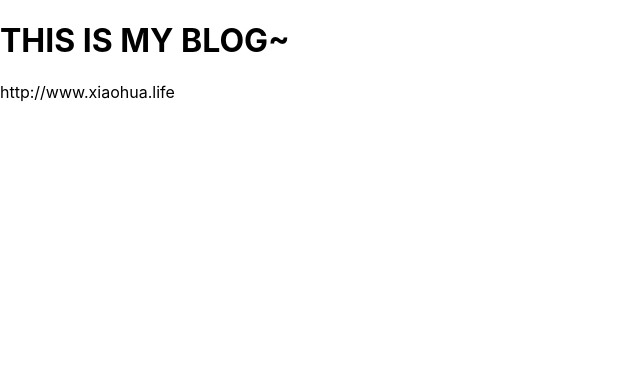
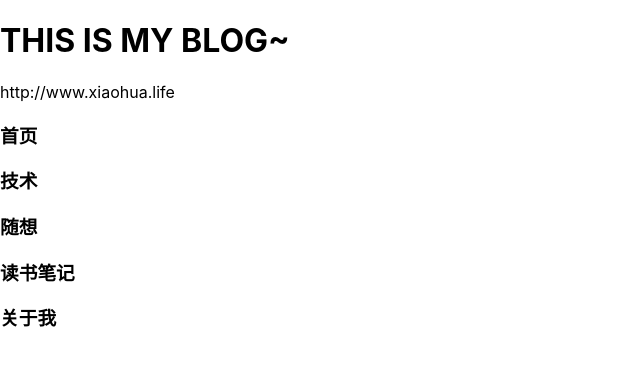
Before and after one commit to pengxiaohua/my-blog-web, a React app: page / in a window 1280 px wide. Shown: the top 366 px of the page, without its empty margins (0-640 px from the left). Built offline with nearby package versions, Linux system fonts and the light colour scheme.

Commit message:
feat: 修改个人首页

```diff
--- a/src/home/index.tsx
+++ b/src/home/index.tsx
@@ -7,6 +7,11 @@ const HomePage: FC = () => {
     <div className="home-age">
         <h1 className="home-age__title">THIS IS MY BLOG~</h1>
         <p>http://www.xiaohua.life</p>
+        <h3>首页</h3>
+        <h3>技术</h3>
+        <h3>随想</h3>
+        <h3>读书笔记</h3>
+        <h3>关于我</h3>
     </div>
   )
 }
--- a/src/index.tsx
+++ b/src/index.tsx
@@ -12,8 +12,4 @@ root.render(
     <Home />
   </React.StrictMode>
 );
-
-// If you want to start measuring performance in your app, pass a function
-// to log results (for example: reportWebVitals(console.log))
-// or send to an analytics endpoint. Learn more: https://bit.ly/CRA-vitals
 reportWebVitals();
```
